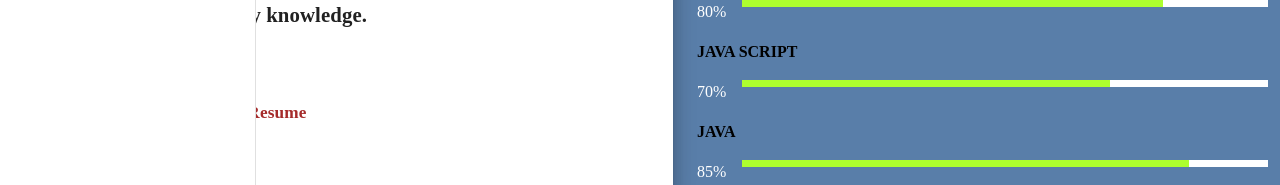
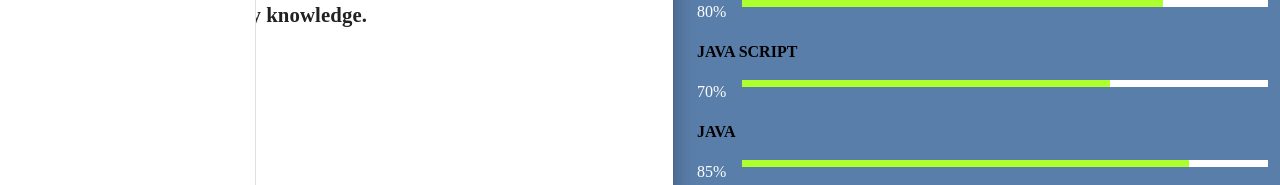
Before and after one commit to ThinzarAung24/ThinzarAungPortfolio, a Vue app: page /about in a window 1280 px wide. Shown: the part 382-567 px from the top of the page. Built offline with nearby package versions, Linux system fonts and the light colour scheme.

Commit message:
Update AboutView.vue

```diff
--- a/src/views/AboutView.vue
+++ b/src/views/AboutView.vue
@@ -37,16 +37,7 @@
                     And I am interested in teaching because of enthusiastic
                     about sharing my knowledge.<br />
                     <br /><br />
-                    <h5>
-                      <div class="btn-container">
-                        <a href="https://drive.google.com/file/d/1vuCr2jx-_WVnBeoKlQdDys--zHHvvHx2/view?usp=drive_link" class="down-btn">
-                          <span class="btn-icon-down">
-                            <i class="fas fa-download"></i>
-                          </span>
-                        </a>
-                        <span class="btn-text-down">Download Resume</span>
-                      </div>
-                    </h5>
+
                   </h2>
                 </v-card-text>
               </v-col>
```
